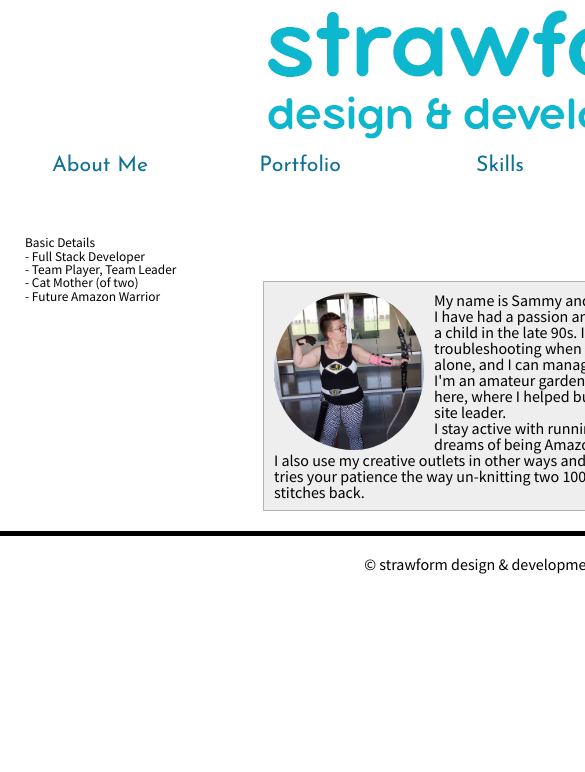
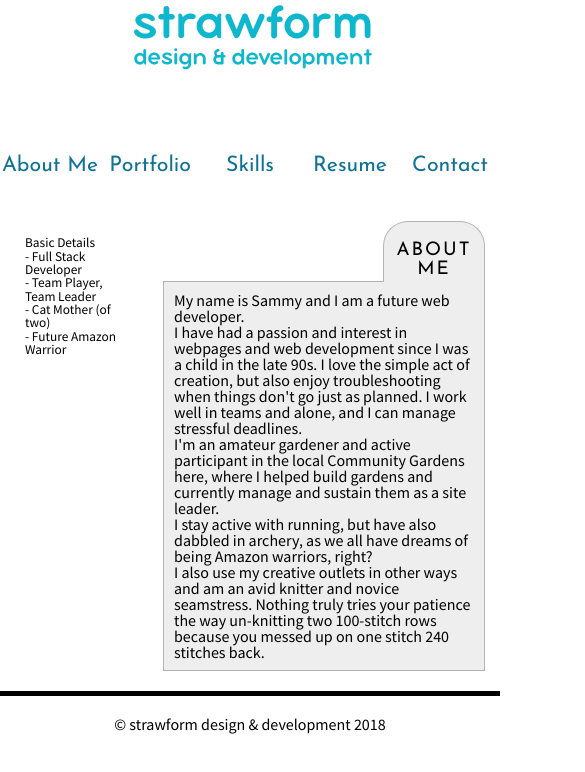
Before and after one commit to MadManta/Basic-Portfolio, a plain HTML site: page index.html in a window 390 px wide. Shown: the top 772 px of the page, 585 px wide, since content can reach past the window. Drawn offline with Linux system fonts and the light colour scheme; files that its build step writes are made by us from their sources.

Commit message:
site upload

```diff
--- a/index.html
+++ b/index.html
@@ -10,7 +10,7 @@
 </head>
 <body>
 <div class="wrap">
-	<div class="logo"><img src="assets/images/toplogo.png"></div>
+	<div class="logo"><img src="assets/images/toplogo.png" class="img-logo"></div>
 
 	<div class="nav">
 	<div class="navbox"><a href="index.html">About Me</a></div>
--- a/manta.css
+++ b/manta.css
@@ -39,6 +39,10 @@ a.contact:hover {
 	height: 150px;
 	background-color:;
 	text-align:center;
+}
+
+.img-logo {
+	width: 1000px;
 }
 
 .nav {
@@ -125,3 +129,37 @@ a.contact:hover {
 	text-align:center;
 
 }
+
+@media screen and (max-width:980px) {
+	.wrap { width:800px }
+	.img-logo {width:800px;}
+	.logo {width:800px;}
+	.nav { width:800px }
+	.navbox { width:160px }
+	.side {width:175px;}
+	.main { width:500px }
+}
+
+@media screen and (max-width:768px) {
+	.wrap { width:600px }
+	.img-logo {width:600px;}
+	.logo {width:600px;}
+	.nav { width:600px;}
+	.navbox { width:120px }
+	.title {width:150px; font-size:14pt;}
+	.side {width:100px }
+	.main { width:400px }
+}
+
+@media screen and (max-width:640px) {
+	.wrap { width:500px }
+	.logo { width:500px; }
+	.img-logo {width:500px}
+	.nav { width:500px }
+	.navbox { width:100px }
+	.title {width:100px; font-size:14pt;}
+	.side {width:100px;}
+	.main { width:300px }
+	.round {display:none;}
+
+}
```
Also changed, not shown: contact.html (+1 -1 lines), portfolio.html (+1 -1 lines), resume.html (+1 -1 lines), skills.html (+1 -1 lines), 1 other file.
